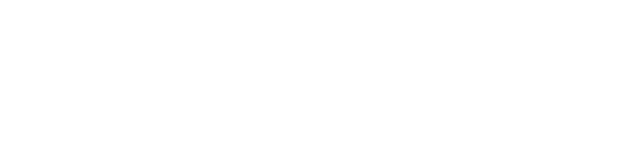
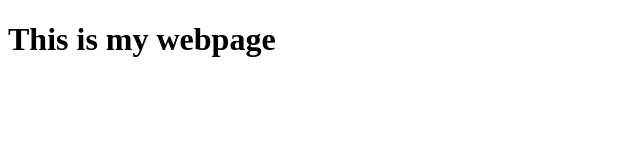
Before and after one commit to KvnWa/test-repo, a plain HTML site: page index.html in a window 1280 px wide. Shown: the whole page, without its empty margins (0-640 px from the left). Drawn offline with Linux system fonts and the light colour scheme.

Commit message:
added css

```diff
--- a/index.html
+++ b/index.html
@@ -5,6 +5,7 @@
   <title></title>
 </head>
 <body>
+  <h1>This is my webpage</h1>
 
 </body>
 </html>
--- /dev/null
+++ b/main.css
@@ -0,0 +1,3 @@
+body {
+  margin: 0;
+}
```
